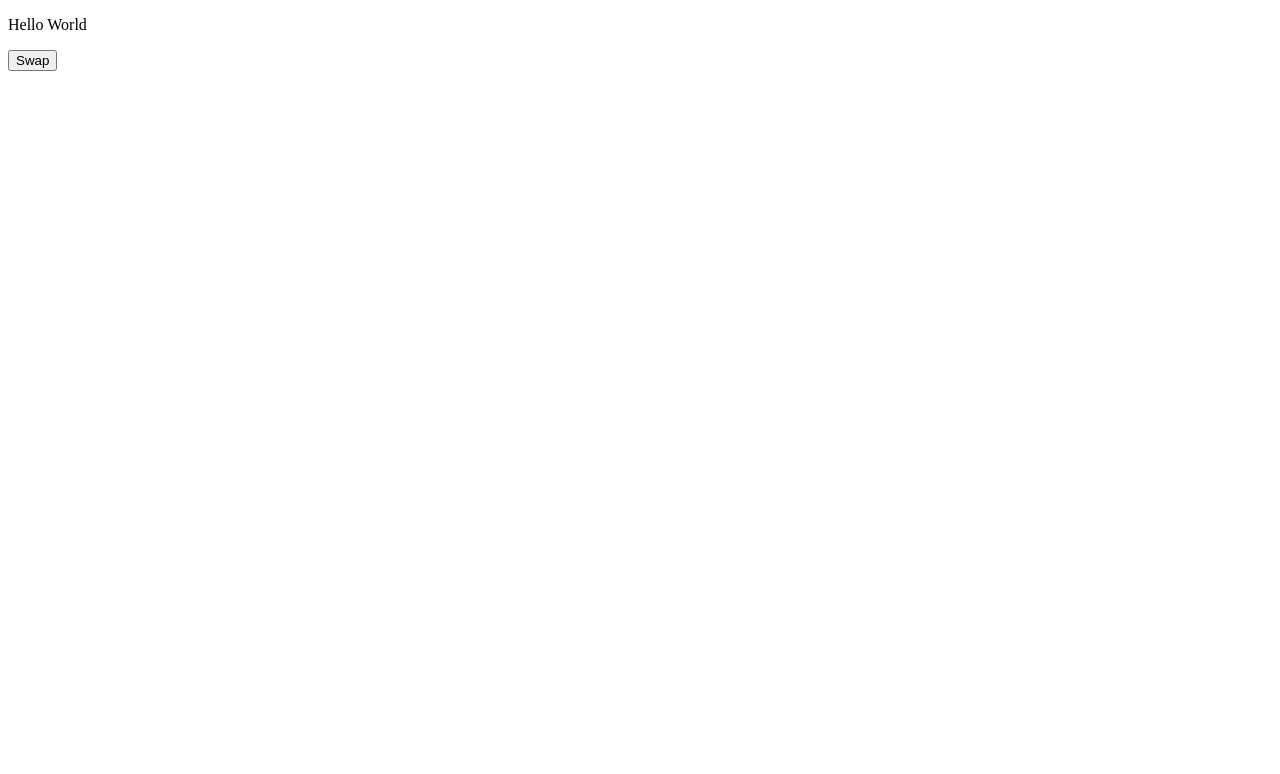
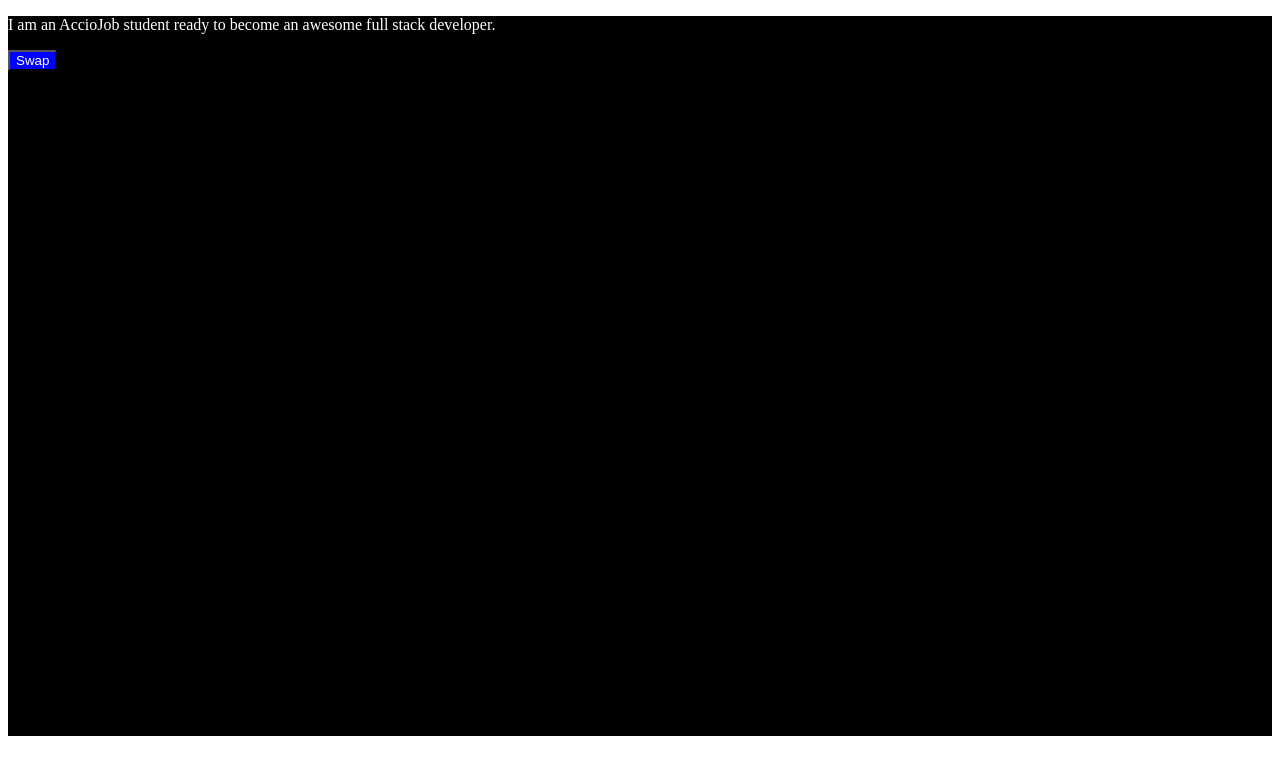
Before and after one commit to acciojob/dark-theme-TejaswiniHirudkar, a website: page main.html in a window 1280 px wide. Both pictures are taken after a click on the button "Swap". Drawn offline with Linux system fonts and the light colour scheme.

Commit message:
created a submission

```diff
--- a/main.html
+++ b/main.html
@@ -7,12 +7,12 @@
     <link rel="stylesheet" href="styles.css">
   </head>
   <body>
-    <main>
+    <main id='app' class='day'>
       <!-- html markup here -->
       <p id="ptag">
-        Hello World
+        I am an AccioJob student ready to become an awesome full stack developer.
       </p>
-      <button>Swap</button>
+      <button id='swap' class='button_day' onclick="swapTheme()">Swap</button>
     </main>
     <script src="./script.js"></script>
   </body>
--- a/script.js
+++ b/script.js
@@ -1 +1,23 @@
 //your code here
+function swapTheme() {
+      var appDiv = document.getElementById("app");
+      var swapButton = document.getElementById("swap");
+
+      // Toggle the 'day' and 'night' classes of the main div
+      if (appDiv.classList.contains("day")) {
+        appDiv.classList.remove("day");
+        appDiv.classList.add("night");
+      } else {
+        appDiv.classList.remove("night");
+        appDiv.classList.add("day");
+      }
+
+      // Toggle the 'button_day' and 'button_night' classes of the button
+      if (swapButton.classList.contains("button_day")) {
+        swapButton.classList.remove("button_day");
+        swapButton.classList.add("button_night");
+      } else {
+        swapButton.classList.remove("button_night");
+        swapButton.classList.add("button_day");
+      }
+    }
```
